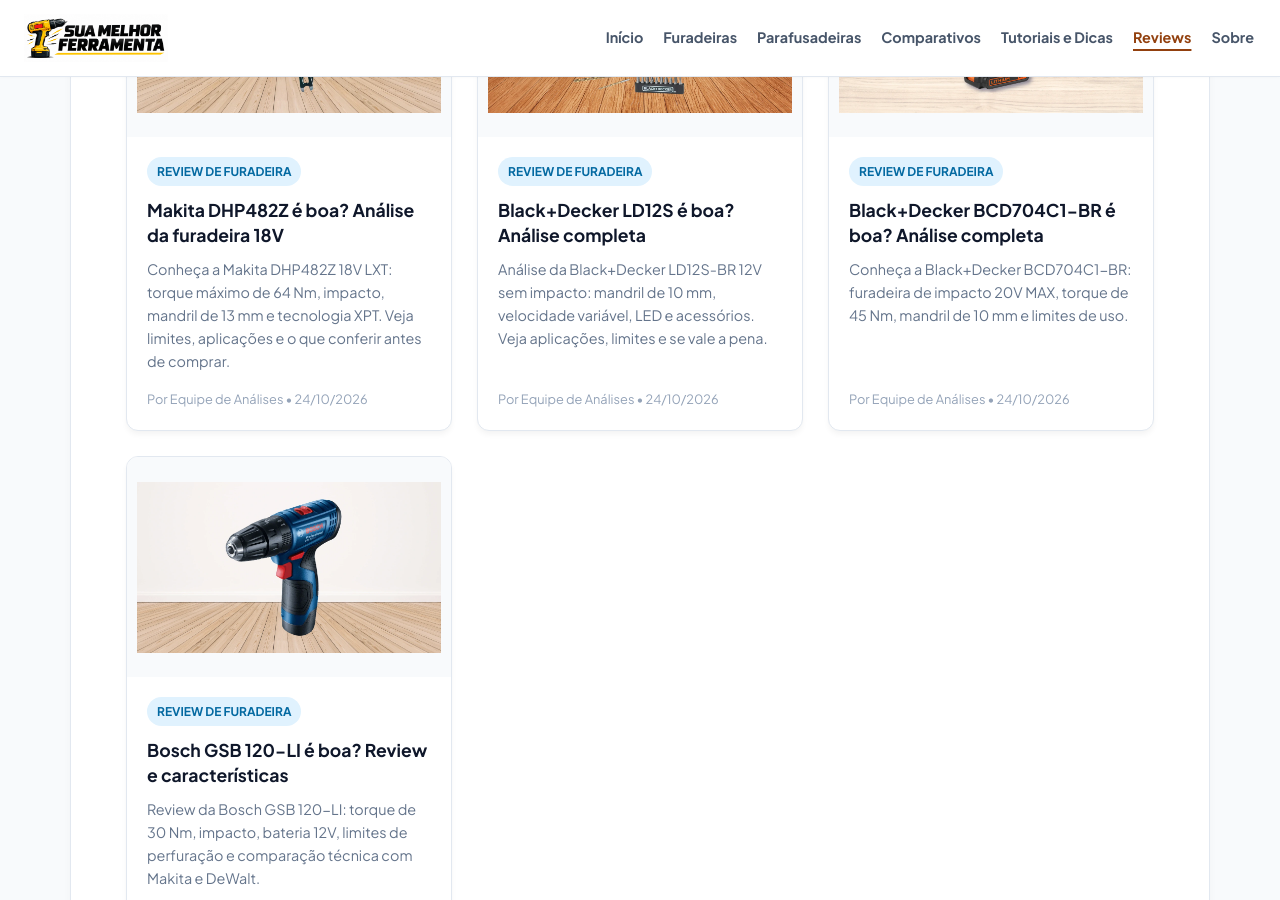
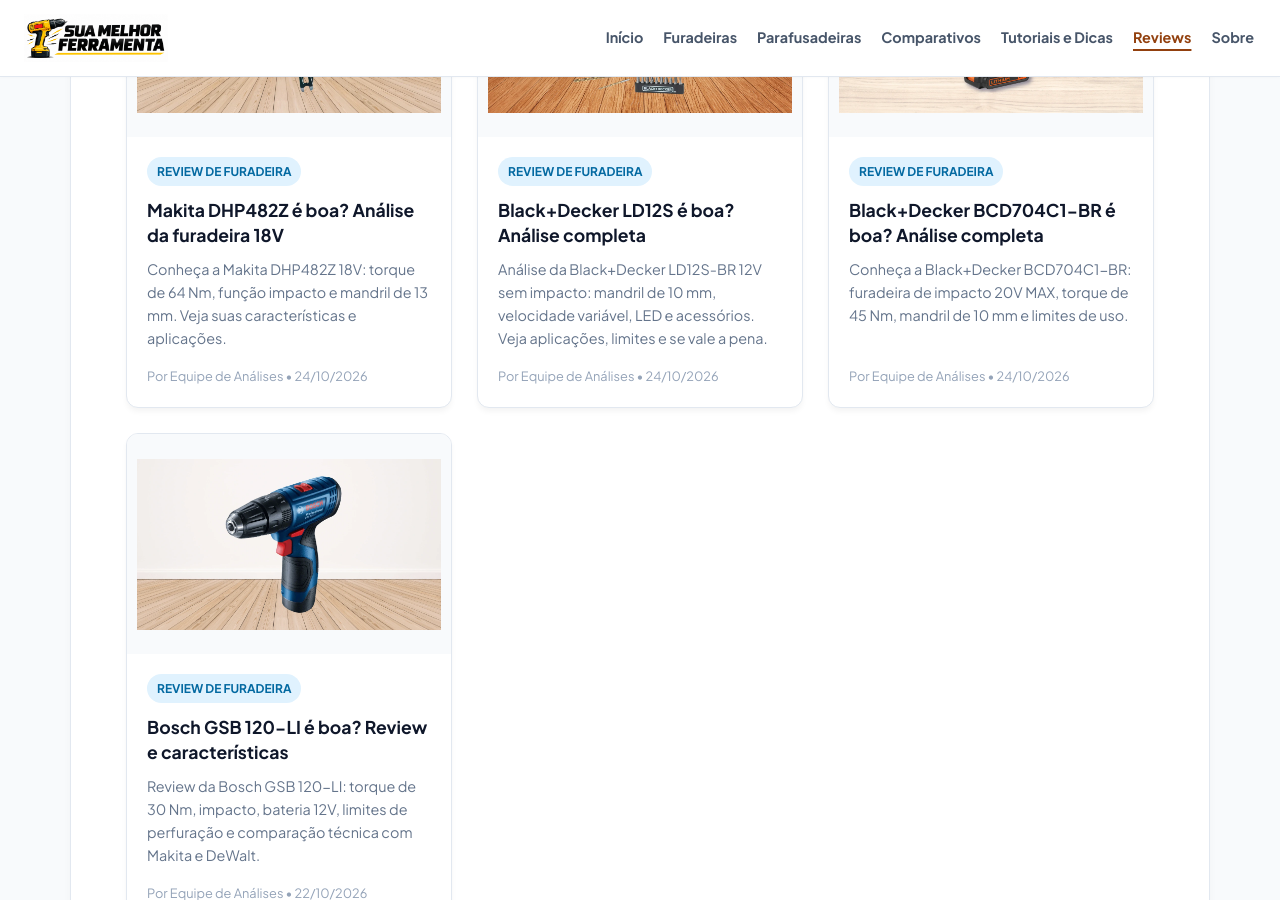
Before and after one commit to membroequipe/SiteReview, a Jekyll site: the page built from reviews/index.html, in a window 1280 px wide and 900 px high, scrolled down 6539 px. Built offline with Jekyll 4.4.1, drawn with Linux system fonts in a browser that asks for light colours.

Commit message:
Update 2026-10-24-makita-dhp482.md

```diff
--- a/_posts/2026-10-24-makita-dhp482.md
+++ b/_posts/2026-10-24-makita-dhp482.md
@@ -3,7 +3,7 @@
 title: "Makita DHP482Z é boa? Análise da furadeira 18V"
 marca: "Makita"
 modelo: "Makita DHP482"
-description: "Conheça a Makita DHP482Z 18V LXT: torque máximo de 64 Nm, impacto, mandril de 13 mm e tecnologia XPT. Veja limites, aplicações e o que conferir antes de comprar."
+description: "Conheça a Makita DHP482Z 18V: torque de 64 Nm, função impacto e mandril de 13 mm. Veja suas características e aplicações."
 slug: "review-makita-dhp482"
 categories: [furadeiras, reviews]
 produto_id: makita_dhp482
```
